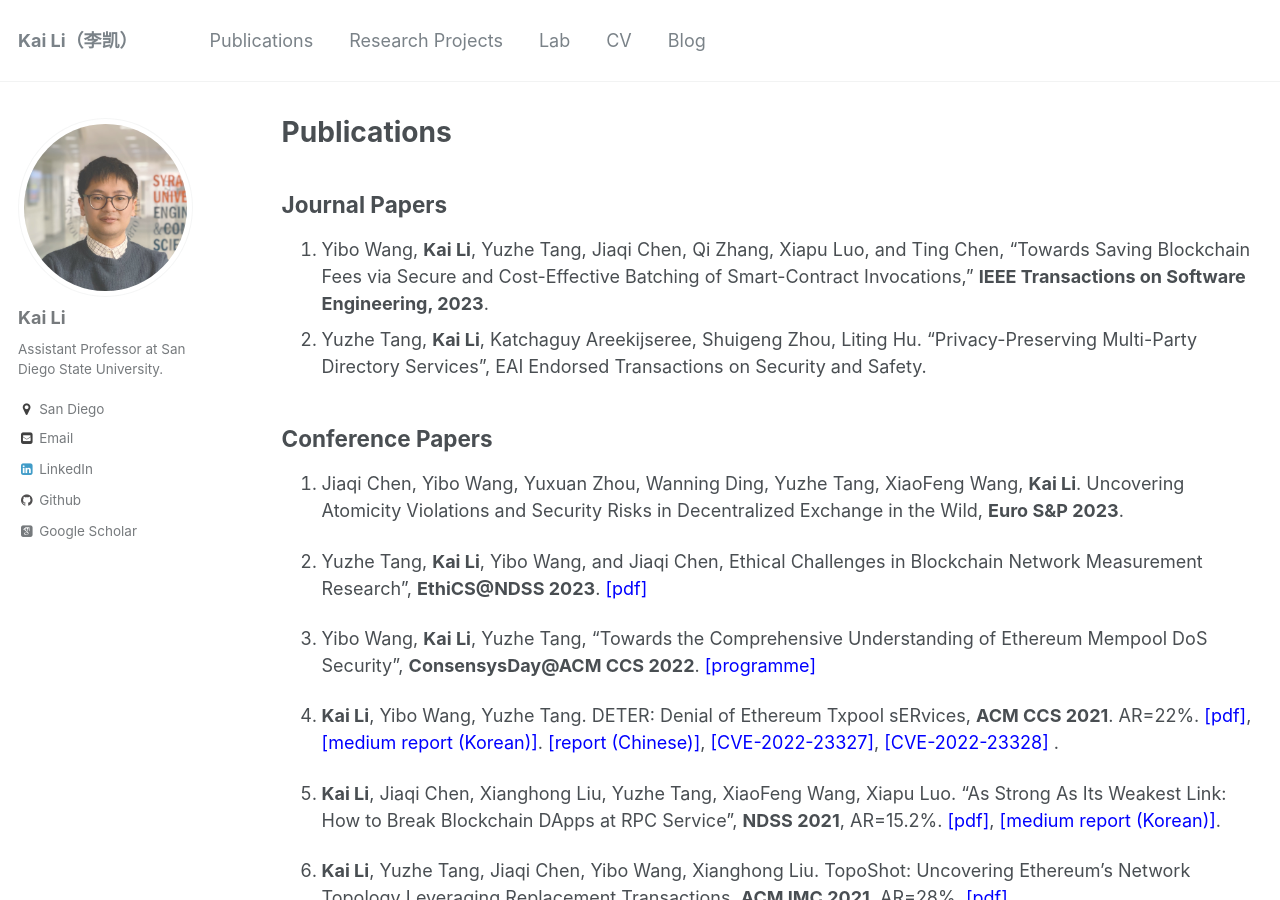
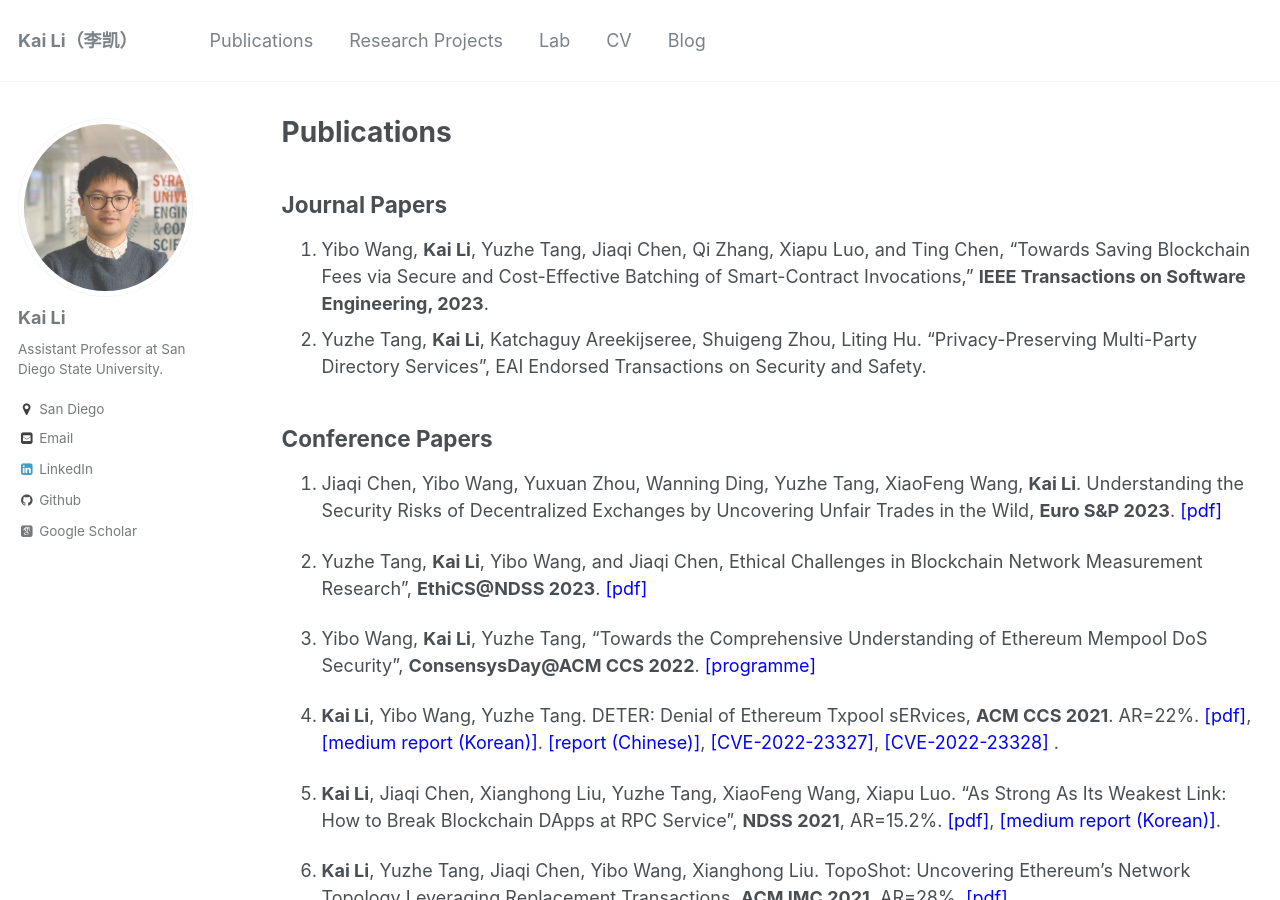
Before and after one commit to likai1993/likai1993.github.io, a Jekyll site: the page built from _pages/publications.md, in a window 1280 px wide and 900 px high. Built offline with Jekyll 4.4.1, drawn with Linux system fonts in a browser that asks for light colours; some web fonts are replaced.

Commit message:
Update publications.md

```diff
--- a/_pages/publications.md
+++ b/_pages/publications.md
@@ -14,7 +14,7 @@ Journal Papers
 
 Conference Papers
 ----
-1.  Jiaqi Chen, Yibo Wang, Yuxuan Zhou, Wanning Ding, Yuzhe Tang, XiaoFeng Wang, **Kai Li**. Uncovering Atomicity Violations and Security Risks in Decentralized Exchange in the Wild, **Euro S&P 2023**.
+1.  Jiaqi Chen, Yibo Wang, Yuxuan Zhou, Wanning Ding, Yuzhe Tang, XiaoFeng Wang, **Kai Li**. Understanding the Security Risks of Decentralized Exchanges by Uncovering Unfair Trades in the Wild, **Euro S&P 2023**. <span style="color:blue">[[pdf]](https://ieeexplore.ieee.org/stamp/stamp.jsp?tp=&arnumber=10190515)</span>
 
 1. Yuzhe Tang, **Kai Li**, Yibo Wang, and Jiaqi Chen, Ethical Challenges in Blockchain Network Measurement Research", **EthiCS@NDSS 2023**. <span style="color:blue">[[pdf]](https://www.ndss-symposium.org/wp-content/uploads/2023/02/ethics2023-235725-paper.pdf)</span>
 
```
